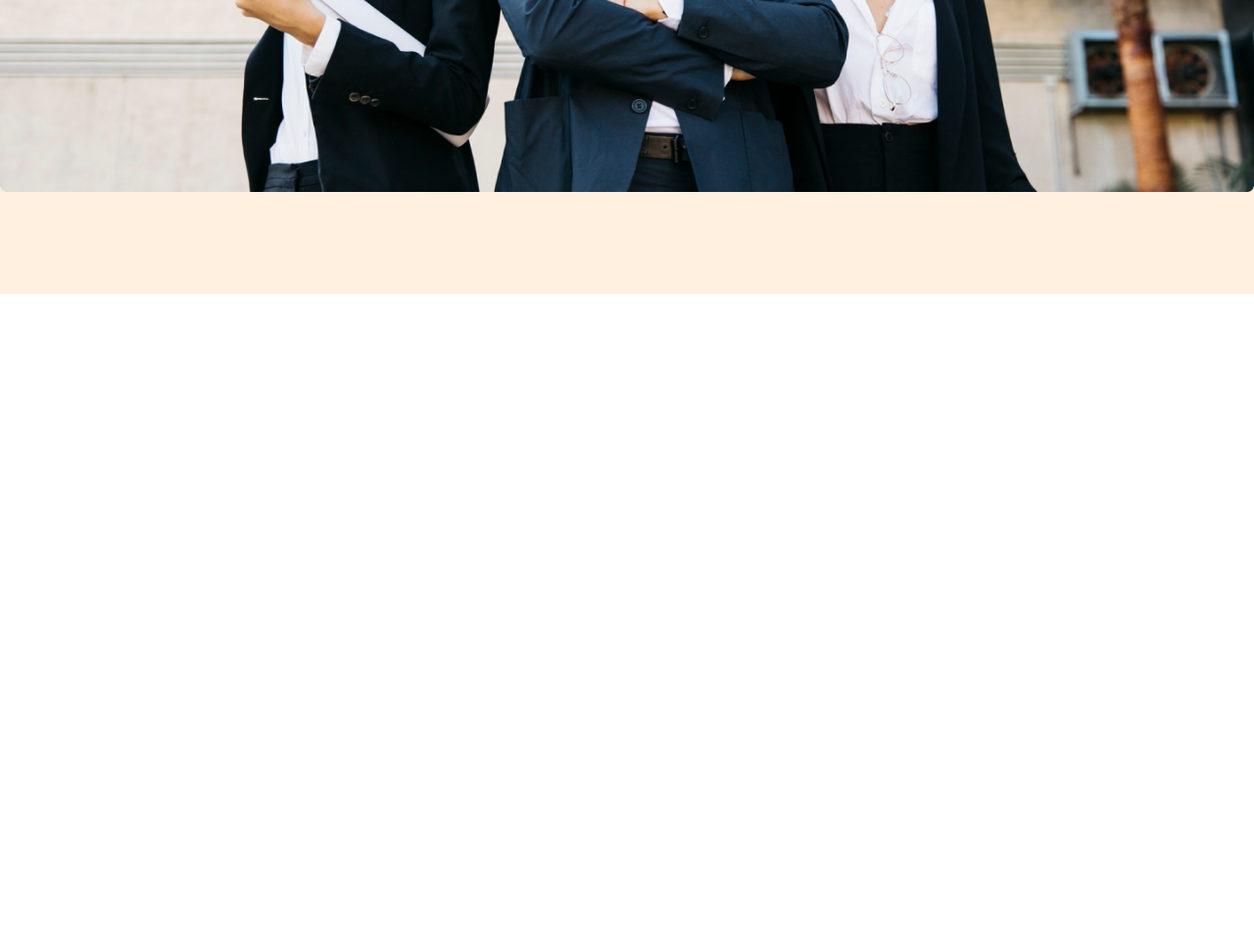
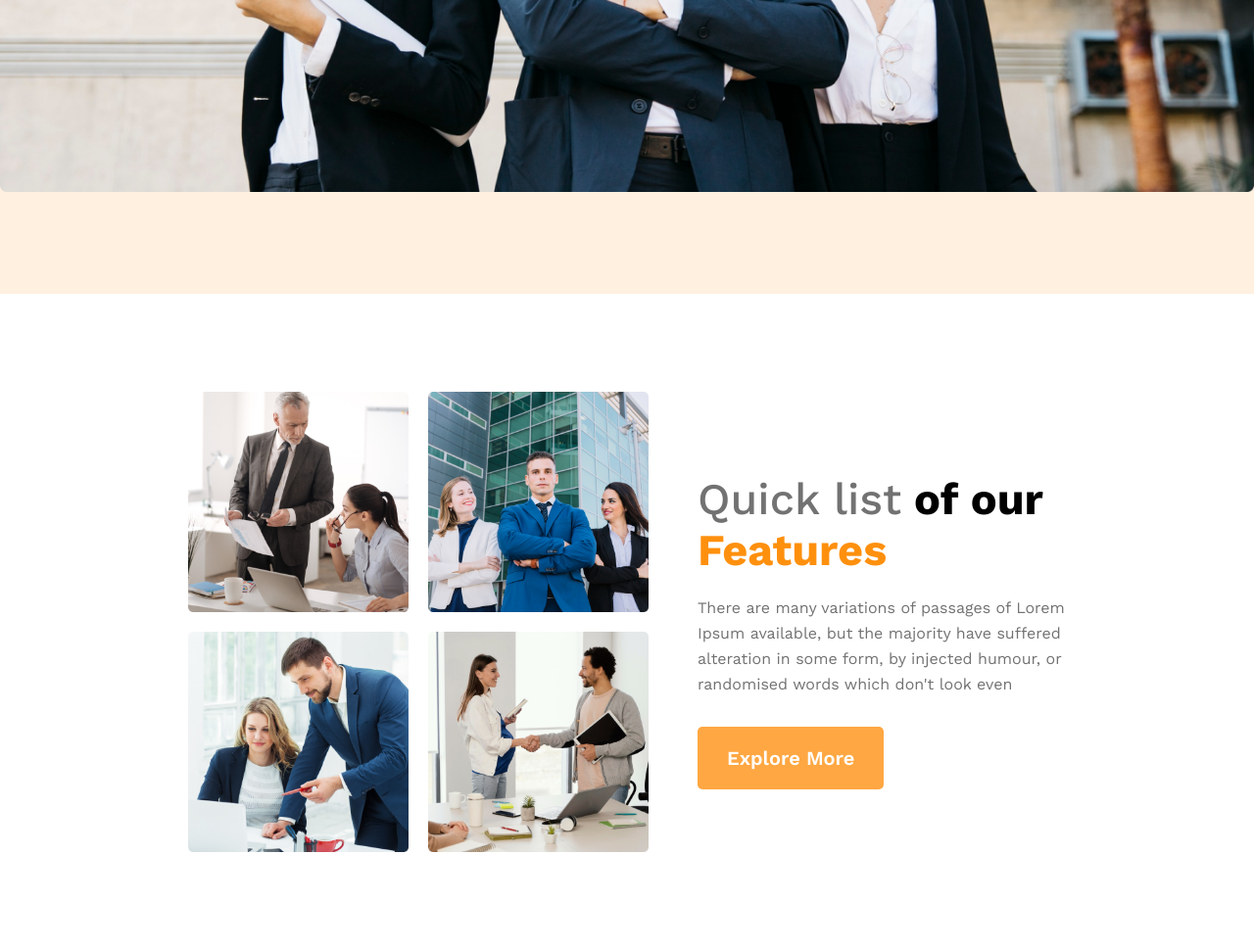
Before and after one commit to Anik-Majumder/archirect-portfolio, a plain HTML site: page index.html in a window 1280 px wide. Shown: the part 1027-1997 px from the top of the page at 98% size. Before the commit the page ends 1327 px from the top, so only its background shows below. Drawn offline with nearby package versions, Linux system fonts and the light colour scheme.

Commit message:
features section done

```diff
--- a/css/architect.css
+++ b/css/architect.css
@@ -73,6 +73,60 @@
   width: 100%;
 }
 
+/* feature section */
+
+.feature {
+  display: flex;
+  flex-direction: column;
+  align-items: center;
+  padding: 100px 0px;
+}
+
+.feature-content {
+  display: flex;
+  align-items: center;
+  justify-content: center;
+  width: 70%;
+}
+
+.feature-img {
+  display: grid;
+  grid-template-columns: repeat(2, 1fr);
+  gap: 20px;
+  width: 100%;
+  margin: 0;
+}
+.feature-img img {
+  width: 100%;
+}
+.feature-text {
+  width: 80%;
+  padding-left: 50px;
+}
+.feature-text h1 {
+  font-size: 45px;
+  font-weight: 700;
+  line-height: 52px;
+  color: #000000;
+  padding-bottom: 20px;
+}
+
+.feature-text p {
+  font-size: 16px;
+  font-weight: 400;
+  line-height: 26px;
+  color: #727272;
+  padding-bottom: 50px;
+}
+
+.grey {
+  color: #727272;
+  font-weight: 500;
+}
+.orange {
+  color: #ff900e;
+}
+
 /* responsive */
 
 @media only screen and (max-width: 600px) {
--- a/index.html
+++ b/index.html
@@ -45,5 +45,33 @@
         </div>
       </div>
     </header>
+
+    <main>
+      <!-- features section -->
+      <section class="feature">
+        <div class="feature-content">
+          <div class="feature-img">
+            <img src="./images/team1.png" alt="" />
+            <img src="./images/team2.png" alt="" />
+            <img src="./images/team3.png" alt="" />
+            <img src="./images/team4.png" alt="" />
+          </div>
+          <div class="feature-text">
+            <h1>
+              <span class="grey">Quick list</span> of our <br />
+              <span class="orange">Features</span>
+            </h1>
+            <p>
+              There are many variations of passages of Lorem Ipsum available,
+              but the majority have suffered alteration in some form, by
+              injected humour, or randomised words which don't look even
+            </p>
+            <a class="button" href="https://www.google.com/" target="_blank"
+              >Explore More</a
+            >
+          </div>
+        </div>
+      </section>
+    </main>
   </body>
 </html>
```
